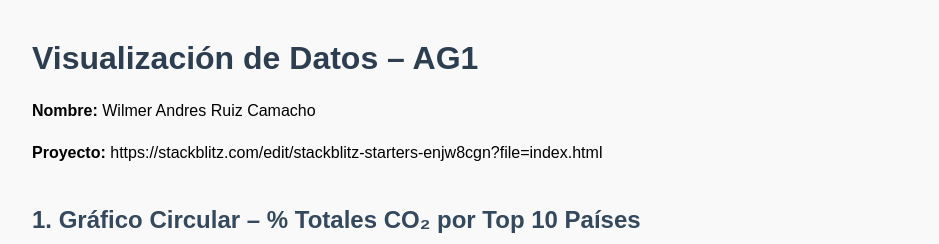
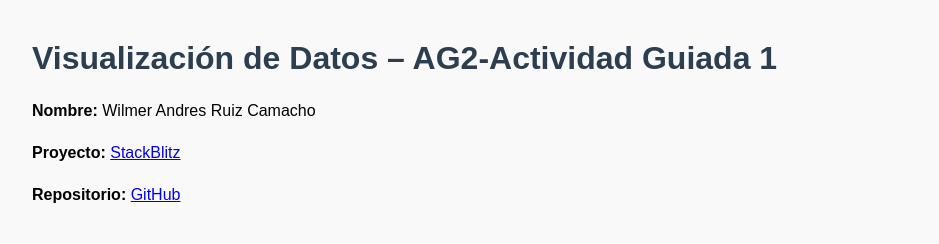
Before and after one commit to elmaxterandrius/AG2-Actividad-Guiada-1, a website: page index.html in a window 1280 px wide. Shown: the top 244 px of the page, without its empty margins (8-947 px from the left). Drawn offline with Linux system fonts and the light colour scheme.

Commit message:
Se agregan ajustes finales

```diff
--- a/index.html
+++ b/index.html
@@ -14,9 +14,11 @@
 </head>
 <body>
 
-  <h1>Visualización de Datos – AG1</h1>
+  <h1>Visualización de Datos – AG2-Actividad Guiada 1</h1>
   <p><strong>Nombre:</strong> Wilmer Andres Ruiz Camacho</p>
-  <p><strong>Proyecto:</strong> https://stackblitz.com/edit/stackblitz-starters-enjw8cgn?file=index.html</p>
+  <p><strong>Proyecto:</strong> <a href="https://stackblitz.com/~/github.com/elmaxterandrius/AG2-Actividad-Guiada-1" target="_blank">StackBlitz</a></p>
+  <p><strong>Repositorio:</strong> <a href="https://github.com/elmaxterandrius/AG2-Actividad-Guiada-1" target="_blank">GitHub</a></p>
+
 
   <h2>1. Gráfico Circular – % Totales CO₂ por Top 10 Países</h2>
   <iframe width="874" height="407" seamless frameborder="0" scrolling="no" src="https://docs.google.com/spreadsheets/d/e/2PACX-1vS8RO0OccL-U7iCXAqaTJ_XJqoCMxexGL28n7Jk62lEK2yuWbsX_9Y3bjoHxHvyhc4B0aBAqX2Pzr9O/pubchart?oid=189440134&amp;format=interactive"></iframe>
```
